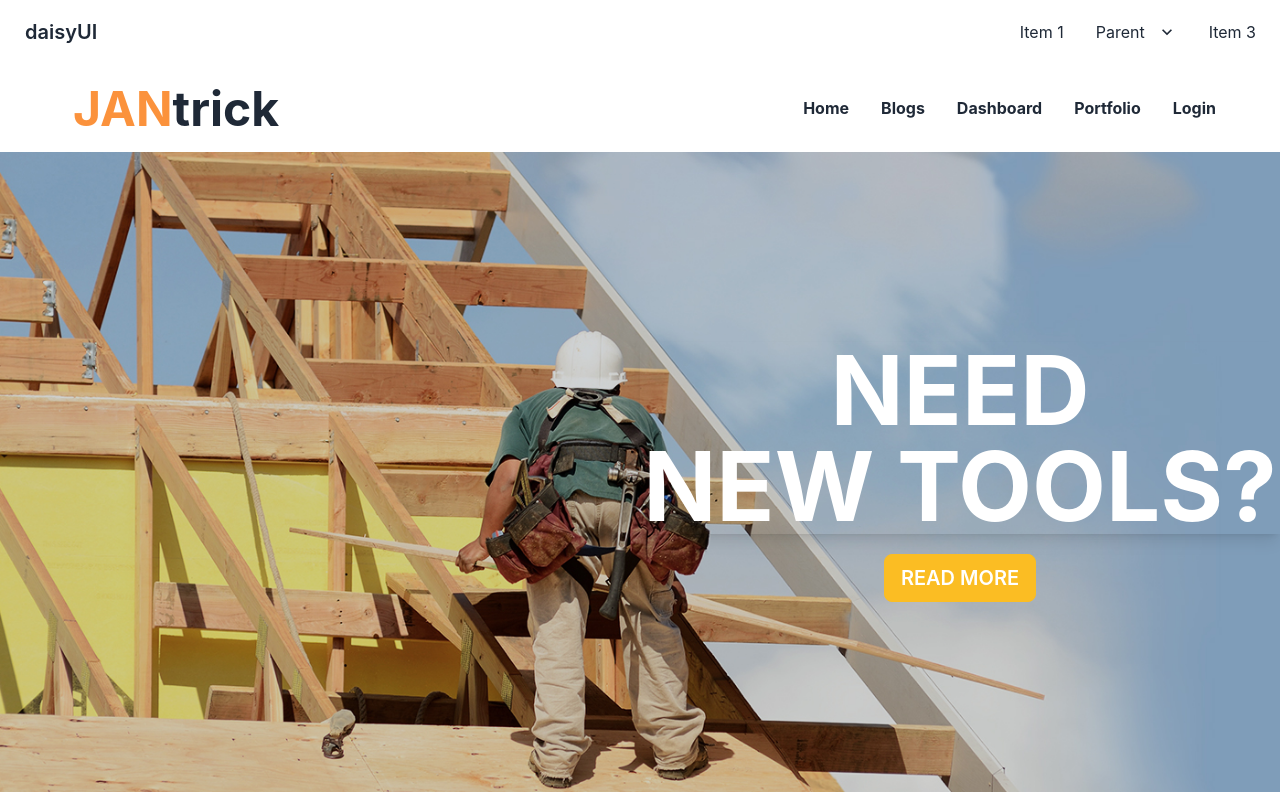
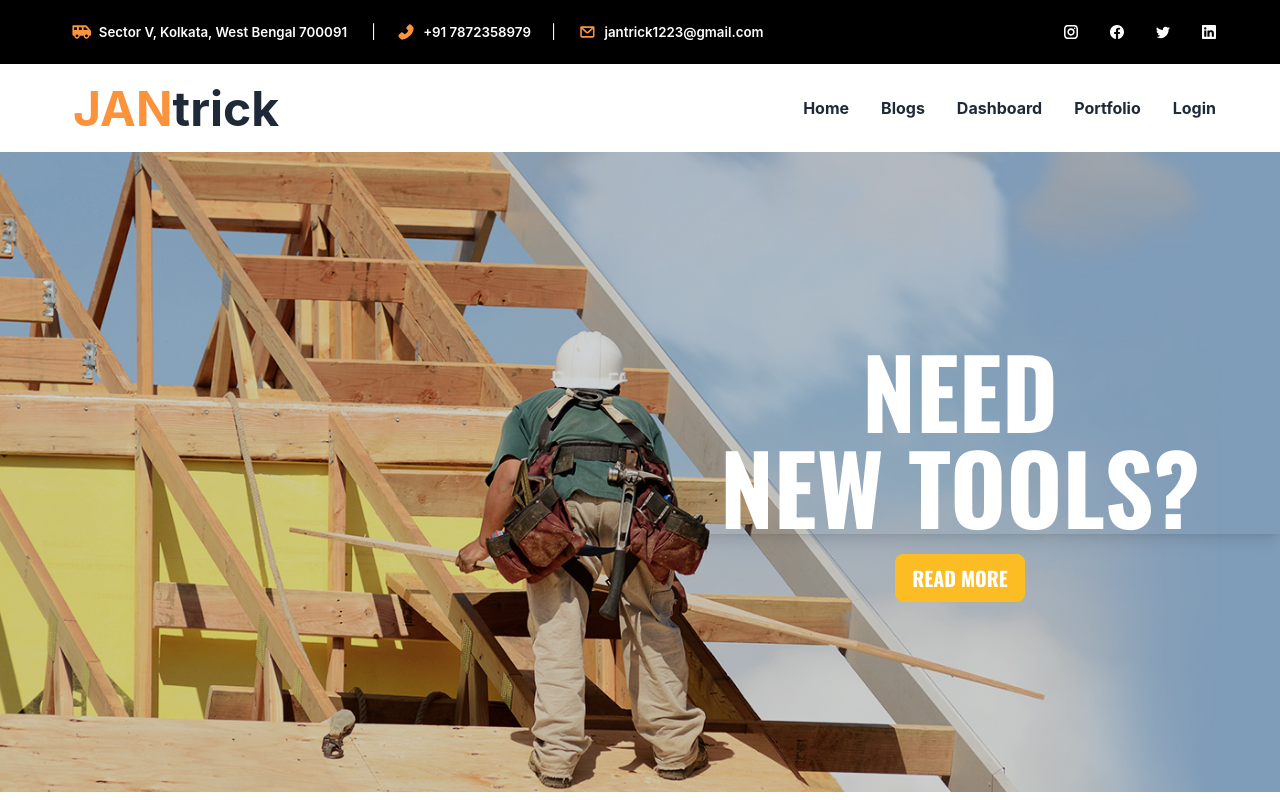
Before and after one commit to sayanpal469/tools-manufacturer-client-side, a React (Create React App) app: page /home in a window 1280 px wide. Shown: the top 800 px of the page. Built offline with nearby package versions, Linux system fonts and the light colour scheme; the HTML template or start-up script is replaced by a standard one.

Commit message:
top navbar created

```diff
--- a/package.json
+++ b/package.json
@@ -9,6 +9,7 @@
     "daisyui": "^2.15.0",
     "react": "^18.1.0",
     "react-dom": "^18.1.0",
+    "react-icons": "^4.3.1",
     "react-router-dom": "^6.3.0",
     "react-scripts": "5.0.1",
     "web-vitals": "^2.1.4"
--- /dev/null
+++ b/src/Pages/HomeSection/Home/Home.css
@@ -0,0 +1,5 @@
+@import url('https://fonts.googleapis.com/css2?family=Oswald:wght@400;700&display=swap');
+
+.home{
+    font-family: 'Oswald', sans-serif;
+}
--- a/src/Pages/HomeSection/Home/Home.jsx
+++ b/src/Pages/HomeSection/Home/Home.jsx
@@ -1,13 +1,17 @@
 import React from 'react';
+import './Home.css'
 import SecondBanner from '../SecondBanner/SecondBanner';
 import TopBanner from '../TopBanner/TopBanner';
+import Products from '../Products/Products';
+
 
 const Home = () => {
     return (
-        <div className='mb-80'>
+        <div className='mb-80 home'>
             <TopBanner/>
             <SecondBanner/>
             {/* <ThirdBanner/> */}
+            <Products/>
         </div>
     );
 };
--- /dev/null
+++ b/src/Pages/HomeSection/Products/Products.jsx
@@ -0,0 +1,12 @@
+import React from 'react';
+
+const Products = () => {
+    return (
+        <div>
+            <h1 className='text-5xl font-bold text-center'>New Products On Market</h1>
+            <div></div>
+        </div>
+    );
+};
+
+export default Products;
--- a/src/Pages/Shared/Nav/NavTop.jsx
+++ b/src/Pages/Shared/Nav/NavTop.jsx
@@ -1,26 +1,30 @@
 import React from 'react';
+import { Link } from 'react-router-dom';
+import { FaShuttleVan } from 'react-icons/fa';
+import { AiFillPhone } from 'react-icons/ai';
+import { CgMail } from 'react-icons/cg';
+import { GrInstagram } from 'react-icons/gr';
+import { BsFacebook } from 'react-icons/bs';
+import { BsTwitter } from 'react-icons/bs';
+import { BsLinkedin } from 'react-icons/bs';
 
 const NavTop = () => {
     return (
-        <div class="navbar bg-base-100">
-  <div class="flex-1">
-    <a class="btn btn-ghost normal-case text-xl">daisyUI</a>
+         <div className='hidden lg:block'>
+             <div class="navbar bg-black text-white px-12 text-sm">
+            <div class="flex-1 text-sm">
+                <Link to='#' class="btn btn-ghost normal-case"><FaShuttleVan className='mr-2 text-orange-400 text-xl'></FaShuttleVan> <span>Sector V, Kolkata, West Bengal 700091</span></Link> |
+                <Link to='#' class="btn btn-ghost normal-case"> <AiFillPhone className='mr-2 text-orange-400 text-xl'></AiFillPhone>+91 7872358979</Link> |
+                <Link to='#' class="btn btn-ghost normal-case"><CgMail className='mr-2 text-orange-400 text-xl'></CgMail> jantrick1223@gmail.com</Link>
             </div>
             <div class="flex-none">
                 <ul class="menu menu-horizontal p-0">
-      <li><a>Item 1</a></li>
-      <li tabindex="0">
-        <a>
-          Parent
-          <svg class="fill-current" xmlns="http://www.w3.org/2000/svg" width="20" height="20" viewBox="0 0 24 24"><path d="M7.41,8.58L12,13.17L16.59,8.58L18,10L12,16L6,10L7.41,8.58Z"/></svg>
-        </a>
-        <ul class="p-2 bg-base-100">
-          <li><a>Submenu 1</a></li>
-          <li><a>Submenu 2</a></li>
+                    <li><Link to='#'><GrInstagram></GrInstagram></Link></li>
+                    <li><Link to='#'><BsFacebook></BsFacebook></Link></li>
+                    <li><Link to='#'><BsTwitter></BsTwitter></Link></li>
+                    <li><Link to='#'><BsLinkedin></BsLinkedin></Link></li>
                 </ul>
-      </li>
-      <li><a>Item 3</a></li>
-    </ul>
+            </div>
         </div>
          </div>
     );
```
Also changed, not shown: public/products.json (added, +58 -0 lines), 1 other file (tests, documents, lock files or other folders). Lines whose indentation alone changed are shown as unchanged.
